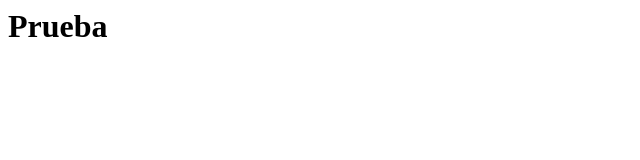
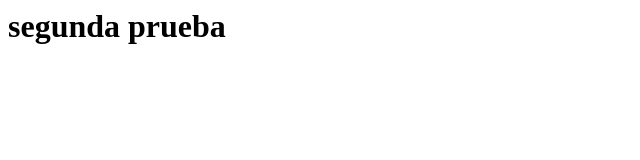
Before and after one commit to AndresEGV/git-ejemplo, a plain HTML site: page index.html in a window 1280 px wide. Shown: the whole page, without its empty margins (0-640 px from the left). Drawn offline with Linux system fonts and the light colour scheme.

Commit message:
segundo commit

```diff
--- a/index.html
+++ b/index.html
@@ -1 +1 @@
-<h1>Prueba</h1>
+<h1>segunda prueba</h1>
```
